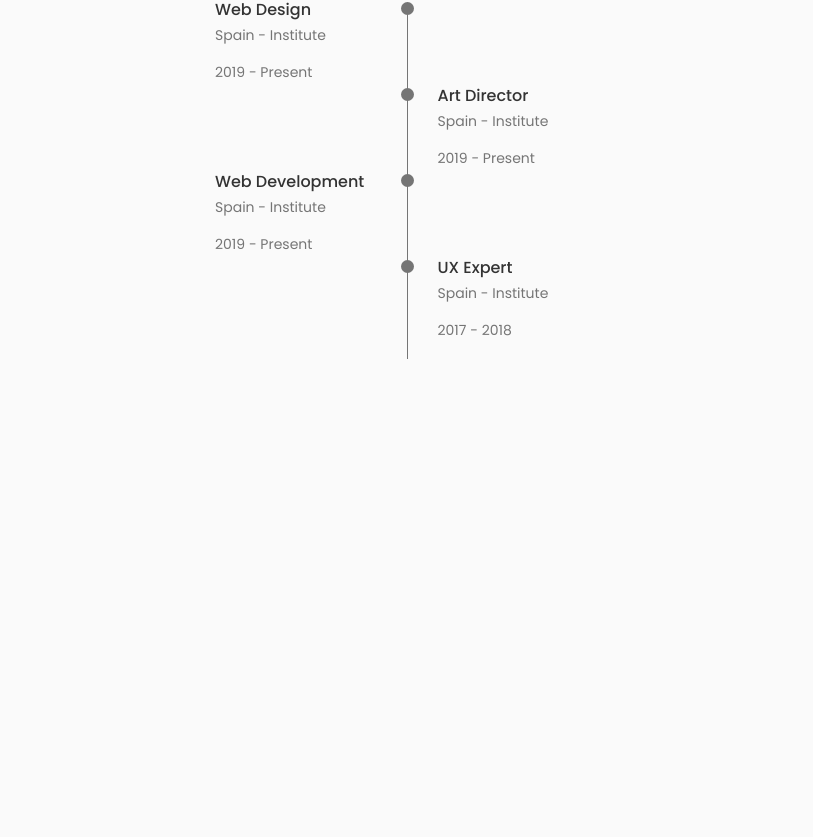
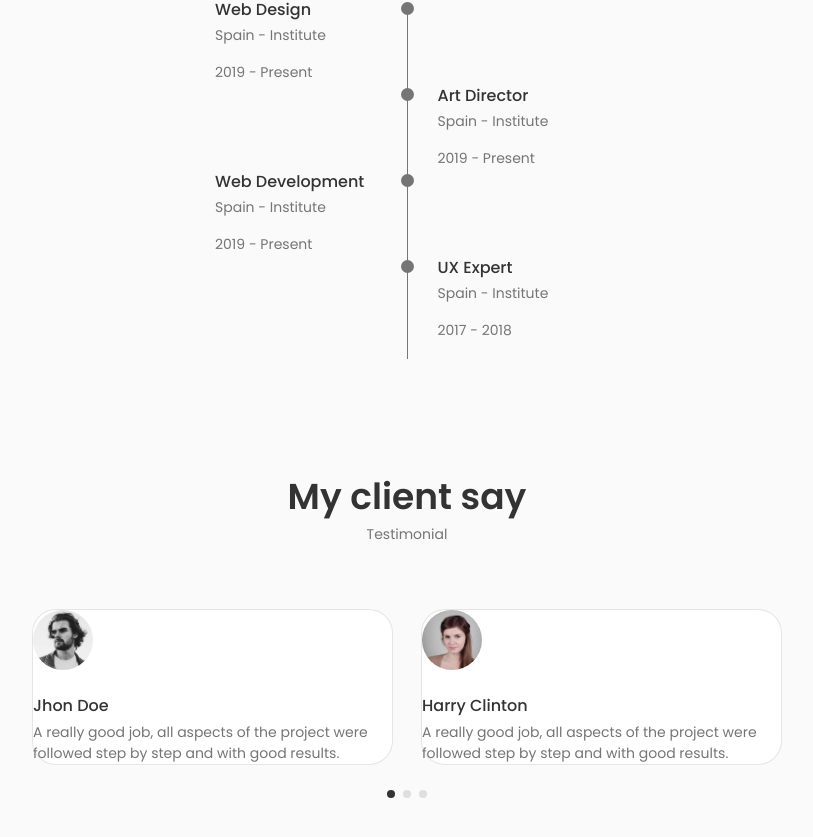
Before and after one commit to fabiodrneles/portfolio-react, a React (Create React App) app: page / in a window 1280 px wide. Shown: the part 2123-2960 px from the top of the page, without its empty margins (233-1046 px from the left). Before the commit the page ends 2496 px from the top, so only its background shows below. Built offline with nearby package versions, Linux system fonts and the light colour scheme.

Commit message:
refactory: importando componente.

```diff
--- a/src/App.js
+++ b/src/App.js
@@ -6,6 +6,7 @@ import About from './components/about/About';
 import Skills from './components/skills/Skills';
 import Services from './components/services/Services';
 import Qualification from './components/qualification/Qualification';
+import Testimonials from './components/testimonials/Testimonials';
 
 const App = () => {
   return (
@@ -17,6 +18,7 @@ const App = () => {
       <Skills />
       <Services />
       <Qualification />
+      <Testimonials />
     </main>
     </>
   )
```
